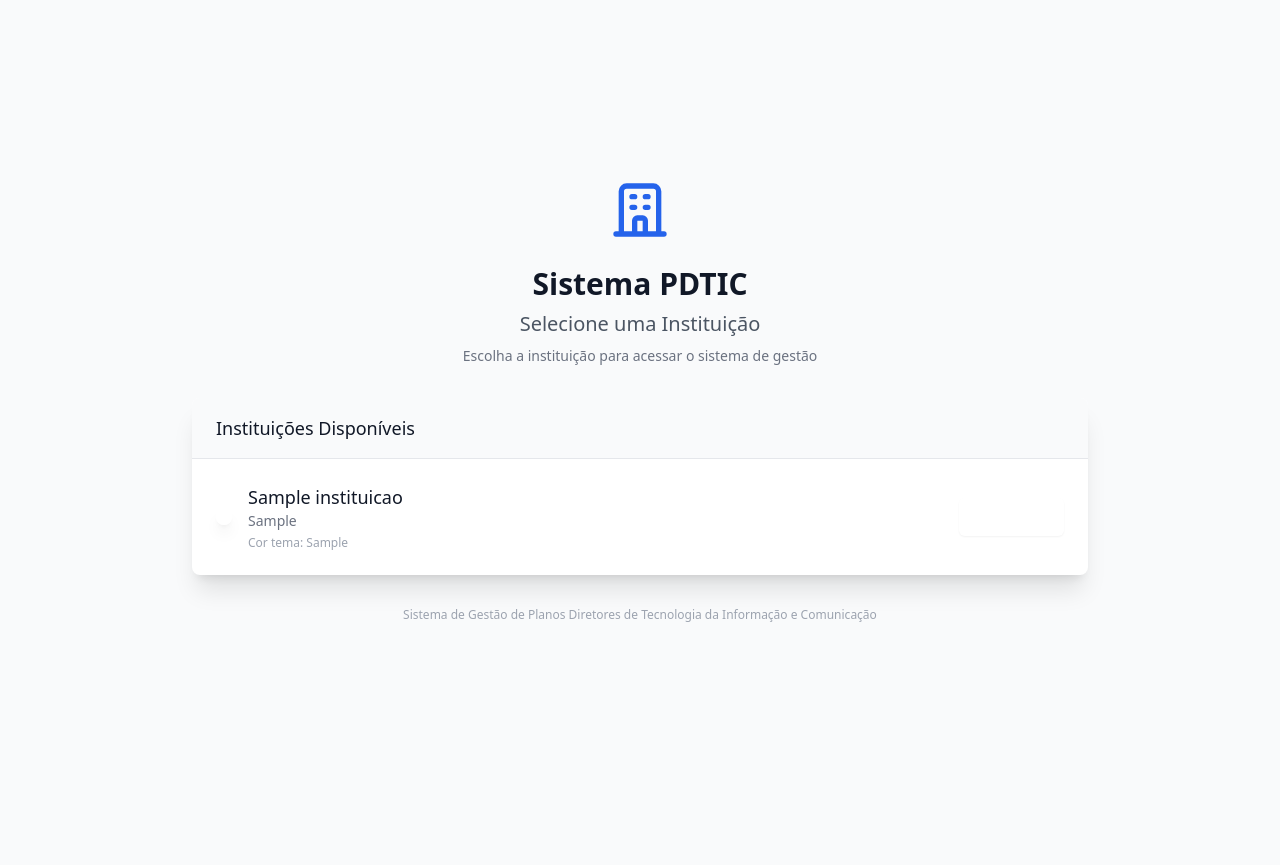
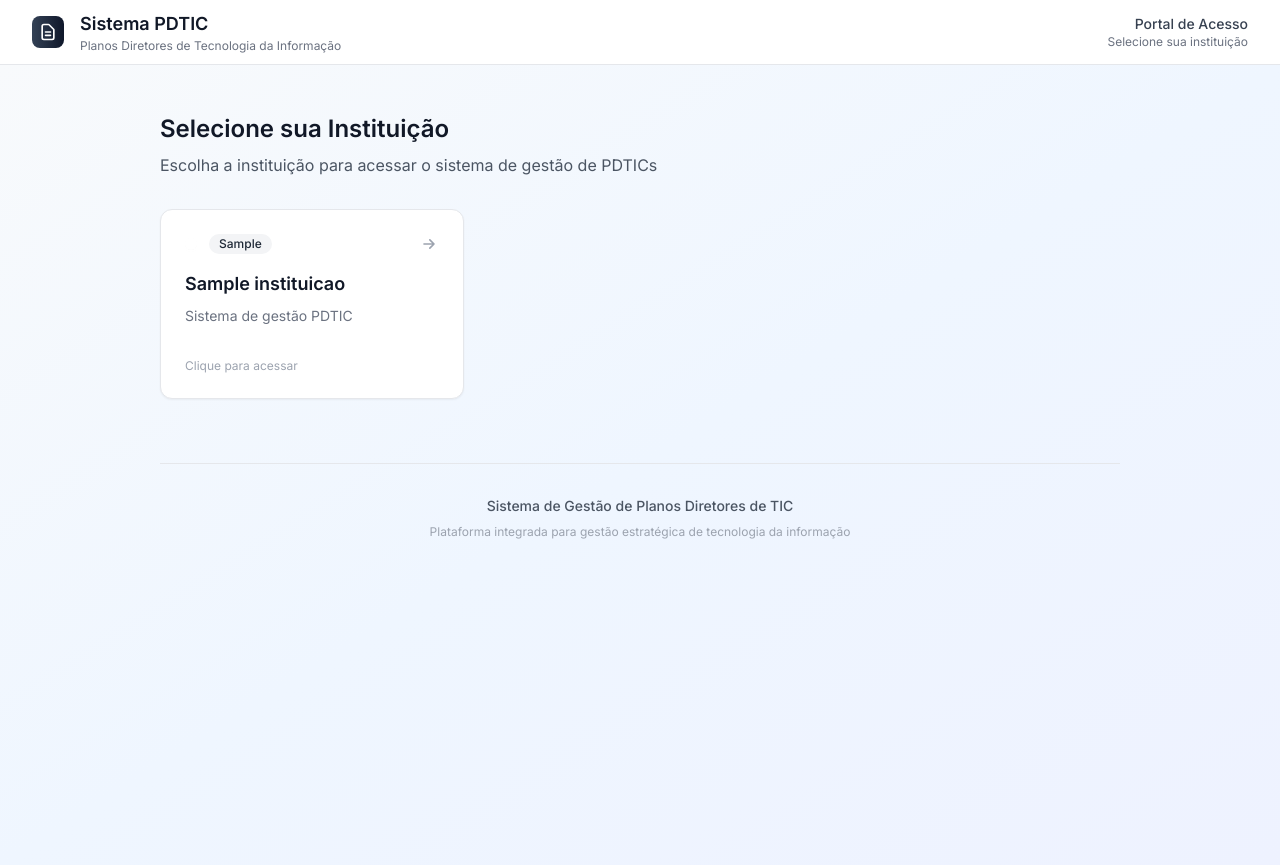
Before and after one commit to Liezy/pdtic, a Django app: page /selecionar-instituicao/ in a window 1280 px wide. Before the commit the page ends 622 px from the top, so only its background shows below. Run offline with Django 5.2, Linux system fonts and the light colour scheme; tables that the repository leaves empty hold one stand-in row (values such as "Sample post"); some libraries are stand-ins or nearby versions.

Commit message:
feat: Atualizar o layout da página de seleção de instituições com novos estilos e animações

```diff
--- a/templates/instituicoes/selecionar_instituicao.html
+++ b/templates/instituicoes/selecionar_instituicao.html
@@ -7,22 +7,34 @@
     <meta name="csrf-token" content="{{ csrf_token }}">
     <title>{{ title }} - Sistema PDTIC</title>
     <script src="https://cdn.tailwindcss.com"></script>
+    <link rel="preconnect" href="https://fonts.googleapis.com">
+    <link rel="preconnect" href="https://fonts.gstatic.com" crossorigin>
+    <link href="https://fonts.googleapis.com/css2?family=Inter:wght@400;500;600;700&display=swap" rel="stylesheet">
     <script>
         tailwind.config = {
             theme: {
                 extend: {
+                    fontFamily: {
+                        'sans': ['Inter', 'system-ui', 'sans-serif'],
+                    },
                     colors: {
                         primary: {
+                            50: '#f8fafc',
+                            100: '#f1f5f9',
+                            200: '#e2e8f0',
+                            300: '#cbd5e1',
+                            400: '#94a3b8',
+                            500: '#64748b',
+                            600: '#475569',
+                            700: '#334155',
+                            800: '#1e293b',
+                            900: '#0f172a',
+                        },
+                        accent: {
                             50: '#eff6ff',
-                            100: '#dbeafe',
-                            200: '#bfdbfe',
-                            300: '#93c5fd',
-                            400: '#60a5fa',
                             500: '#3b82f6',
                             600: '#2563eb',
                             700: '#1d4ed8',
-                            800: '#1e40af',
-                            900: '#1e3a8a',
                         }
                     }
                 }
@@ -30,110 +42,196 @@
         }
     </script>
 </head>
-<body class="bg-gray-50 min-h-screen">
-    <div class="min-h-screen flex items-center justify-center py-12 px-4 sm:px-6 lg:px-8">
-        <div class="max-w-4xl w-full space-y-8">
-            <!-- Header -->
-            <div class="text-center">
-                <svg class="mx-auto h-16 w-16 text-primary-600" fill="none" viewBox="0 0 24 24" stroke="currentColor">
-                    <path stroke-linecap="round" stroke-linejoin="round" stroke-width="2" d="M19 21V5a2 2 0 00-2-2H7a2 2 0 00-2 2v16m14 0h2m-2 0h-5m-9 0H3m2 0h5M9 7h1m-1 4h1m4-4h1m-1 4h1m-5 10v-5a1 1 0 011-1h2a1 1 0 011 1v5m-4 0h4" />
+<body class="bg-gradient-to-br from-slate-50 via-blue-50 to-indigo-50 min-h-screen font-sans">
+    <!-- Header corporativo -->
+    <header class="bg-white border-b border-gray-200 shadow-sm">
+        <div class="max-w-7xl mx-auto px-4 sm:px-6 lg:px-8">
+            <div class="flex items-center justify-between h-16">
+                <div class="flex items-center space-x-4">
+                    <div class="flex-shrink-0">
+                        <div class="w-8 h-8 bg-gradient-to-r from-slate-700 to-slate-900 rounded-lg flex items-center justify-center">
+                            <svg class="w-5 h-5 text-white" fill="none" viewBox="0 0 24 24" stroke="currentColor">
+                                <path stroke-linecap="round" stroke-linejoin="round" stroke-width="2" d="M9 12h6m-6 4h6m2 5H7a2 2 0 01-2-2V5a2 2 0 012-2h5.586a1 1 0 01.707.293l5.414 5.414a1 1 0 01.293.707V19a2 2 0 01-2 2z" />
                             </svg>
-                <h1 class="mt-6 text-3xl font-extrabold text-gray-900">Sistema PDTIC</h1>
-                <h2 class="mt-2 text-xl font-medium text-gray-600">{{ title }}</h2>
-                <p class="mt-2 text-sm text-gray-500">
-                    Escolha a instituição para acessar o sistema de gestão
+                        </div>
+                    </div>
+                    <div>
+                        <h1 class="text-lg font-semibold text-gray-900">Sistema PDTIC</h1>
+                        <p class="text-xs text-gray-500">Planos Diretores de Tecnologia da Informação</p>
+                    </div>
+                </div>
+                <div class="text-right">
+                    <p class="text-sm font-medium text-gray-700">Portal de Acesso</p>
+                    <p class="text-xs text-gray-500">Selecione sua instituição</p>
+                </div>
+            </div>
+        </div>
+    </header>
+
+    <div class="min-h-screen bg-gradient-to-br from-slate-50 via-blue-50 to-indigo-50">
+        <div class="max-w-5xl mx-auto px-4 sm:px-6 lg:px-8 py-12">
+
+            <!-- Título da seção -->
+            <div class="mb-8">
+                <h2 class="text-2xl font-semibold text-gray-900 mb-2">Selecione sua Instituição</h2>
+                <p class="text-gray-600">Escolha a instituição para acessar o sistema de gestão de PDTICs</p>
+            </div>
+
+            {% if instituicoes %}
+                <!-- Grid de Instituições -->
+                <div class="grid gap-6 md:grid-cols-2 lg:grid-cols-3">
+                    {% for instituicao in instituicoes %}
+                        <div class="group bg-white rounded-xl border border-gray-200 shadow-sm hover:shadow-lg hover:border-gray-300 card-hover-effect cursor-pointer"
+                             onclick="selecionarInstituicao({{ instituicao.id }}, '{{ instituicao.cor_tema }}')">
+
+                            <!-- Header do card -->
+                            <div class="p-6 pb-4">
+                                <div class="flex items-start justify-between mb-4">
+                                    <div class="flex items-center space-x-3">
+                                        <div
+                                            class="w-3 h-3 rounded-full ring-2 ring-white shadow-sm"
+                                            style="background-color: {{ instituicao.cor_tema }};"
+                                        ></div>
+                                        {% if instituicao.sigla %}
+                                            <span class="inline-flex items-center px-2.5 py-0.5 rounded-full text-xs font-medium bg-gray-100 text-gray-800">
+                                                {{ instituicao.sigla }}
+                                            </span>
+                                        {% endif %}
+                                    </div>
+                                    <svg class="w-5 h-5 text-gray-400 group-hover:text-gray-600 transition-colors" fill="none" viewBox="0 0 24 24" stroke="currentColor">
+                                        <path stroke-linecap="round" stroke-linejoin="round" stroke-width="2" d="M13 7l5 5m0 0l-5 5m5-5H6" />
+                                    </svg>
+                                </div>
+
+                                <h3 class="text-lg font-semibold text-gray-900 mb-2 line-clamp-2">{{ instituicao.nome }}</h3>
+                                <p class="text-sm text-gray-500 mb-4">
+                                    Sistema de gestão PDTIC
                                 </p>
                             </div>
 
-            <!-- Lista de Instituições -->
-            <div class="bg-white shadow-xl rounded-lg overflow-hidden">
-                <div class="px-6 py-4 bg-gray-50 border-b border-gray-200">
-                    <h3 class="text-lg font-medium text-gray-900">Instituições Disponíveis</h3>
-                </div>
-
-                {% if instituicoes %}
-                    <div class="divide-y divide-gray-200">
-                        {% for instituicao in instituicoes %}
-                            <div class="p-6 hover:bg-gray-50 transition-colors duration-200">
+                            <!-- Footer do card -->
+                            <div class="px-6 pb-6">
                                 <div class="flex items-center justify-between">
-                                    <div class="flex items-center space-x-4">
-                                        <!-- Indicador de cor -->
+                                    <span class="text-xs text-gray-400">Clique para acessar</span>
                                     <div
-                                            class="w-4 h-4 rounded-full border-2 border-white shadow-lg"
+                                        class="w-8 h-0.5 rounded-full transition-all duration-300 group-hover:w-12"
                                         style="background-color: {{ instituicao.cor_tema }};"
                                     ></div>
-                                        <div>
-                                            <h4 class="text-lg font-medium text-gray-900">{{ instituicao.nome }}</h4>
-                                            {% if instituicao.sigla %}
-                                                <p class="text-sm text-gray-500">{{ instituicao.sigla }}</p>
-                                            {% endif %}
-                                            <p class="text-xs text-gray-400 mt-1">
-                                                Cor tema: {{ instituicao.cor_tema }}
-                                            </p>
                                 </div>
-                                    </div>
-                                    <button
-                                        onclick="selecionarInstituicao({{ instituicao.id }}, '{{ instituicao.cor_tema }}')"
-                                        class="inline-flex items-center px-4 py-2 border border-transparent text-sm font-medium rounded-md text-white shadow-sm hover:opacity-90 focus:outline-none focus:ring-2 focus:ring-offset-2 transition-all duration-200"
-                                        style="background-color: {{ instituicao.cor_tema }}; --tw-ring-color: {{ instituicao.cor_tema }};"
-                                    >
-                                        Acessar
-                                        <svg class="ml-2 -mr-1 w-4 h-4" fill="none" viewBox="0 0 24 24" stroke="currentColor">
-                                            <path stroke-linecap="round" stroke-linejoin="round" stroke-width="2" d="M9 5l7 7-7 7" />
-                                        </svg>
-                                    </button>
                             </div>
                         </div>
                     {% endfor %}
                 </div>
             {% else %}
-                    <div class="p-12 text-center">
-                        <svg class="mx-auto h-12 w-12 text-gray-400" fill="none" viewBox="0 0 24 24" stroke="currentColor">
+                <!-- Estado vazio -->
+                <div class="bg-white rounded-xl border border-gray-200 p-12 text-center">
+                    <div class="w-16 h-16 mx-auto bg-gray-50 rounded-full flex items-center justify-center mb-6">
+                        <svg class="w-8 h-8 text-gray-400" fill="none" viewBox="0 0 24 24" stroke="currentColor">
                             <path stroke-linecap="round" stroke-linejoin="round" stroke-width="2" d="M19 21V5a2 2 0 00-2-2H7a2 2 0 00-2 2v16m14 0h2m-2 0h-5m-9 0H3m2 0h5M9 7h1m-1 4h1m4-4h1m-1 4h1m-5 10v-5a1 1 0 011-1h2a1 1 0 011 1v5m-4 0h4" />
                         </svg>
-                        <h3 class="mt-4 text-lg font-medium text-gray-900">Nenhuma instituição encontrada</h3>
-                        <p class="mt-2 text-sm text-gray-500">
-                            Contacte o administrador do sistema para cadastrar instituições.
+                    </div>
+                    <h3 class="text-xl font-semibold text-gray-900 mb-2">Nenhuma instituição configurada</h3>
+                    <p class="text-gray-500 mb-8 max-w-md mx-auto">
+                        Para começar a usar o sistema, é necessário que um administrador configure as instituições disponíveis.
                     </p>
-                        <div class="mt-6">
-                            <a href="/admin/" class="inline-flex items-center px-4 py-2 border border-transparent shadow-sm text-sm font-medium rounded-md text-white bg-primary-600 hover:bg-primary-700 focus:outline-none focus:ring-2 focus:ring-offset-2 focus:ring-primary-500">
-                                Acessar Admin
+                    <a href="/admin/" class="inline-flex items-center px-6 py-3 border border-transparent text-base font-medium rounded-lg text-white bg-slate-700 hover:bg-slate-800 focus:outline-none focus:ring-2 focus:ring-offset-2 focus:ring-slate-500 transition-all duration-200">
+                        <svg class="w-5 h-5 mr-2" fill="none" viewBox="0 0 24 24" stroke="currentColor">
+                            <path stroke-linecap="round" stroke-linejoin="round" stroke-width="2" d="M10.325 4.317c.426-1.756 2.924-1.756 3.35 0a1.724 1.724 0 002.573 1.066c1.543-.94 3.31.826 2.37 2.37a1.724 1.724 0 001.065 2.572c1.756.426 1.756 2.924 0 3.35a1.724 1.724 0 00-1.066 2.573c.94 1.543-.826 3.31-2.37 2.37a1.724 1.724 0 00-2.572 1.065c-.426 1.756-2.924 1.756-3.35 0a1.724 1.724 0 00-2.573-1.066c-1.543.94-3.31-.826-2.37-2.37a1.724 1.724 0 00-1.065-2.572c-1.756-.426-1.756-2.924 0-3.35a1.724 1.724 0 001.066-2.573c-.94-1.543.826-3.31 2.37-2.37.996.608 2.296.07 2.572-1.065z" />
+                            <path stroke-linecap="round" stroke-linejoin="round" stroke-width="2" d="M15 12a3 3 0 11-6 0 3 3 0 016 0z" />
+                        </svg>
+                        Acessar Painel Administrativo
                     </a>
                 </div>
-                    </div>
             {% endif %}
-            </div>
 
             <!-- Footer -->
-            <div class="text-center">
+            <footer class="mt-16 pt-8 border-t border-gray-200">
+                <div class="text-center space-y-2">
+                    <p class="text-sm text-gray-600 font-medium">
+                        Sistema de Gestão de Planos Diretores de TIC
+                    </p>
                     <p class="text-xs text-gray-400">
-                    Sistema de Gestão de Planos Diretores de Tecnologia da Informação e Comunicação
+                        Plataforma integrada para gestão estratégica de tecnologia da informação
                     </p>
                 </div>
+            </footer>
         </div>
     </div>
 
     <!-- Loading Modal -->
-    <div id="loadingModal" class="fixed inset-0 bg-gray-600 bg-opacity-50 overflow-y-auto h-full w-full hidden">
-        <div class="relative top-20 mx-auto p-5 border w-96 shadow-lg rounded-md bg-white">
-            <div class="mt-3 text-center">
-                <div class="mx-auto flex items-center justify-center h-12 w-12 rounded-full bg-primary-100">
-                    <svg class="animate-spin h-6 w-6 text-primary-600" fill="none" viewBox="0 0 24 24">
+    <div id="loadingModal" class="fixed inset-0 bg-slate-900 bg-opacity-75 backdrop-blur-sm overflow-y-auto h-full w-full hidden z-50">
+        <div class="flex min-h-full items-center justify-center p-4">
+            <div class="relative bg-white rounded-2xl shadow-2xl p-8 w-full max-w-md">
+                <div class="text-center">
+                    <div class="mx-auto flex items-center justify-center h-16 w-16 rounded-full bg-slate-100 mb-6">
+                        <svg class="animate-spin h-8 w-8 text-slate-600" fill="none" viewBox="0 0 24 24">
                             <circle class="opacity-25" cx="12" cy="12" r="10" stroke="currentColor" stroke-width="4"></circle>
                             <path class="opacity-75" fill="currentColor" d="M4 12a8 8 0 018-8V0C5.373 0 0 5.373 0 12h4zm2 5.291A7.962 7.962 0 014 12H0c0 3.042 1.135 5.824 3 7.938l3-2.647z"></path>
                         </svg>
                     </div>
-                <h3 class="text-lg leading-6 font-medium text-gray-900 mt-4">Carregando...</h3>
-                <div class="mt-2 px-7 py-3">
-                    <p class="text-sm text-gray-500">
-                        Acessando o sistema da instituição selecionada...
+                    <h3 class="text-xl font-semibold text-gray-900 mb-3">Conectando...</h3>
+                    <p class="text-gray-600 mb-6">
+                        Preparando acesso ao sistema da instituição selecionada
                     </p>
+                    <div class="w-full bg-gray-200 rounded-full h-1.5">
+                        <div class="bg-slate-600 h-1.5 rounded-full animate-pulse" style="width: 60%"></div>
+                    </div>
                 </div>
             </div>
         </div>
     </div>
 
+    <!-- Estilos customizados -->
+    <style>
+        .line-clamp-2 {
+            display: -webkit-box;
+            -webkit-line-clamp: 2;
+            -webkit-box-orient: vertical;
+            overflow: hidden;
+        }
+
+        .card-hover-effect {
+            transition: all 0.3s cubic-bezier(0.4, 0, 0.2, 1);
+        }
+
+        .card-hover-effect:hover {
+            transform: translateY(-4px);
+        }
+
+        .backdrop-blur-sm {
+            backdrop-filter: blur(4px);
+        }
+
+        @keyframes slideInUp {
+            from {
+                opacity: 0;
+                transform: translateY(20px);
+            }
+            to {
+                opacity: 1;
+                transform: translateY(0);
+            }
+        }
+
+        .animate-slide-in {
+            animation: slideInUp 0.5s ease-out;
+        }
+
+        .gradient-bg {
+            background: linear-gradient(135deg, #f8fafc 0%, #e2e8f0 100%);
+        }
+    </style>
+
     <script>
+        // Adicionar animação de entrada aos cards
+        document.addEventListener('DOMContentLoaded', function() {
+            const cards = document.querySelectorAll('.group');
+            cards.forEach((card, index) => {
+                card.style.animationDelay = `${index * 100}ms`;
+                card.classList.add('animate-slide-in');
+            });
+        });
+
         function selecionarInstituicao(instituicaoId, corTema) {
             // Mostra o modal de loading
             document.getElementById('loadingModal').classList.remove('hidden');
```
Lines whose indentation alone changed are shown as unchanged.
